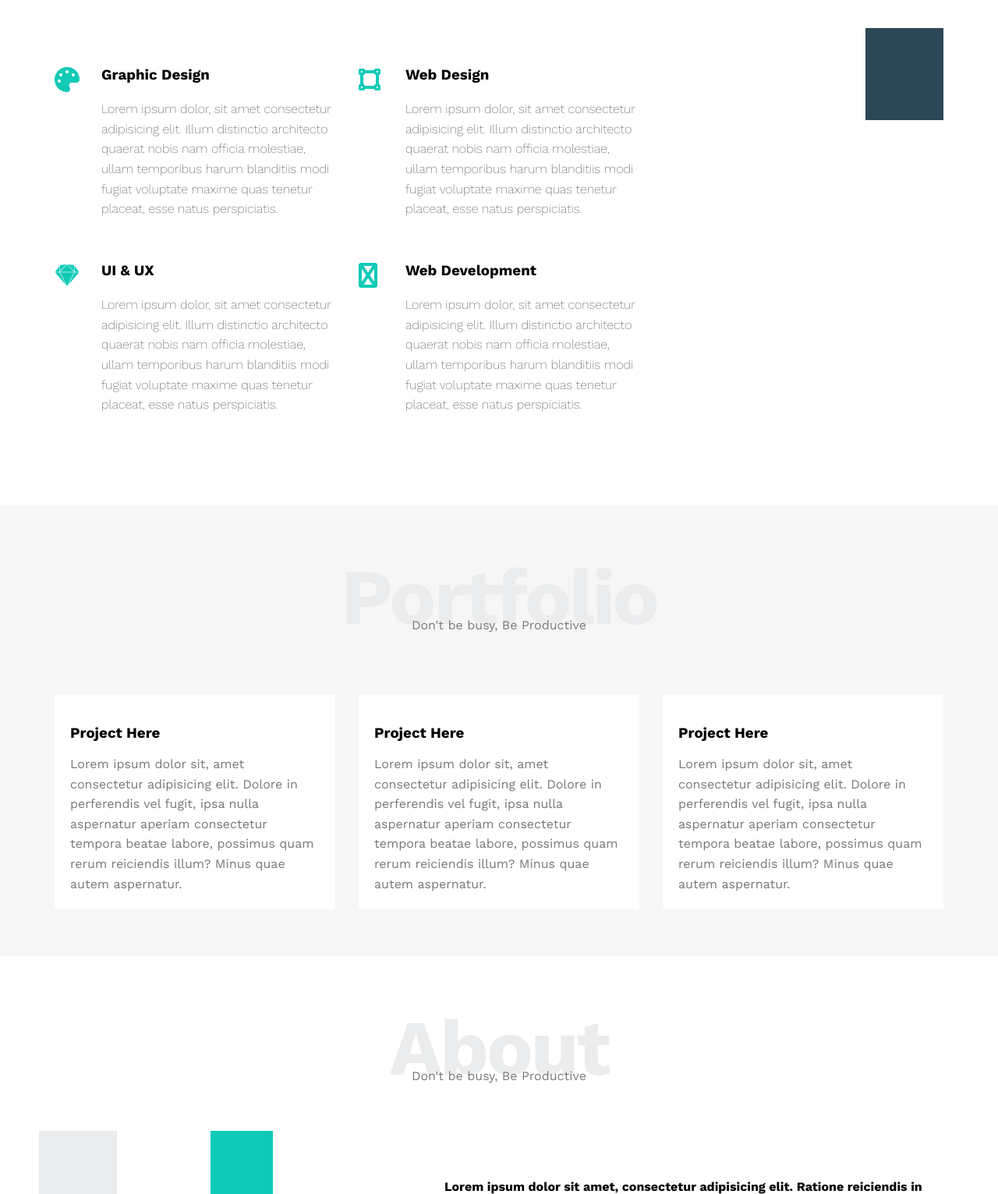
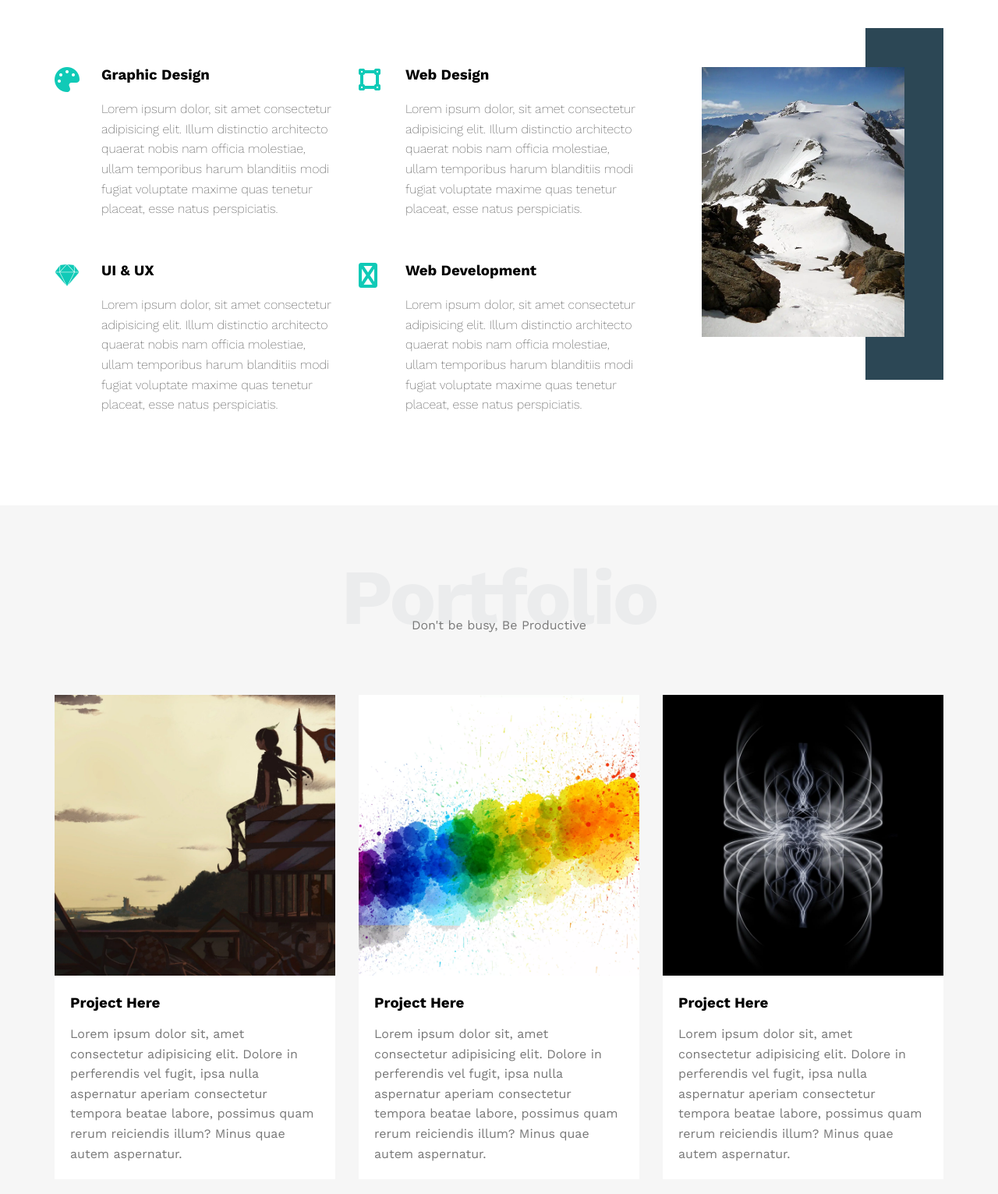
Before and after one commit to FadiWalid21/HTML_CSS_Templete_One, a plain HTML site: page index.html in a window 1280 px wide. Shown: the part 1529-3060 px from the top of the page at 78% size. Drawn offline with nearby package versions, Linux system fonts and the light colour scheme.

Commit message:
Update The Design

```diff
--- a/index.html
+++ b/index.html
@@ -114,7 +114,7 @@
                 <!-- Start Service -->
                 <div class="col">
                     <div class="image hide-image">
-                        <img src="/Templete 1/images/pic1.webp" alt="">
+                        <img src="images/pic1.webp" alt="">
                     </div>
                 </div>
                 <!-- End Service -->
@@ -131,21 +131,21 @@
                 <p>Don't be busy, Be Productive</p>
                 <div class="portfolio-content">
                     <div class="card">
-                        <img src="/Templete 1/images/port2.webp" alt="">
+                        <img src="images/port2.webp" alt="">
                         <div class="info">
                             <h3>Project Here</h3>
                             <p>Lorem ipsum dolor sit, amet consectetur adipisicing elit. Dolore in perferendis vel fugit, ipsa nulla aspernatur aperiam consectetur tempora beatae labore, possimus quam rerum reiciendis illum? Minus quae autem aspernatur.</p>
                         </div>
                     </div>
                     <div class="card">
-                        <img src="/Templete 1/images/pic2.webp" alt="">
+                        <img src="images/pic2.webp" alt="">
                         <div class="info">
                             <h3>Project Here</h3>
                             <p>Lorem ipsum dolor sit, amet consectetur adipisicing elit. Dolore in perferendis vel fugit, ipsa nulla aspernatur aperiam consectetur tempora beatae labore, possimus quam rerum reiciendis illum? Minus quae autem aspernatur.</p>
                         </div>
                     </div>
                     <div class="card">
-                        <img src="/Templete 1/images/port5.webp" alt="">
+                        <img src="images/port5.webp" alt="">
                         <div class="info">
                             <h3>Project Here</h3>
                             <p>Lorem ipsum dolor sit, amet consectetur adipisicing elit. Dolore in perferendis vel fugit, ipsa nulla aspernatur aperiam consectetur tempora beatae labore, possimus quam rerum reiciendis illum? Minus quae autem aspernatur.</p>
@@ -163,7 +163,7 @@
                 <p>Don't be busy, Be Productive</p>
                 <div class="about-content">
                     <div class="image">
-                        <img src="/Templete 1/images/about.jpeg" alt="">
+                        <img src="images/about.jpeg" alt="">
                     </div>
                     <div class="text">
                         <p>Lorem ipsum dolor sit amet, consectetur adipisicing elit. Ratione reiciendis in quis veniam officiis saepe! Dolor adipisci dignissimos nisi vero mollitia, voluptatum laboriosam ipsa facere a praesentium accusamus? Laboriosam, suscipit.</p>
```
